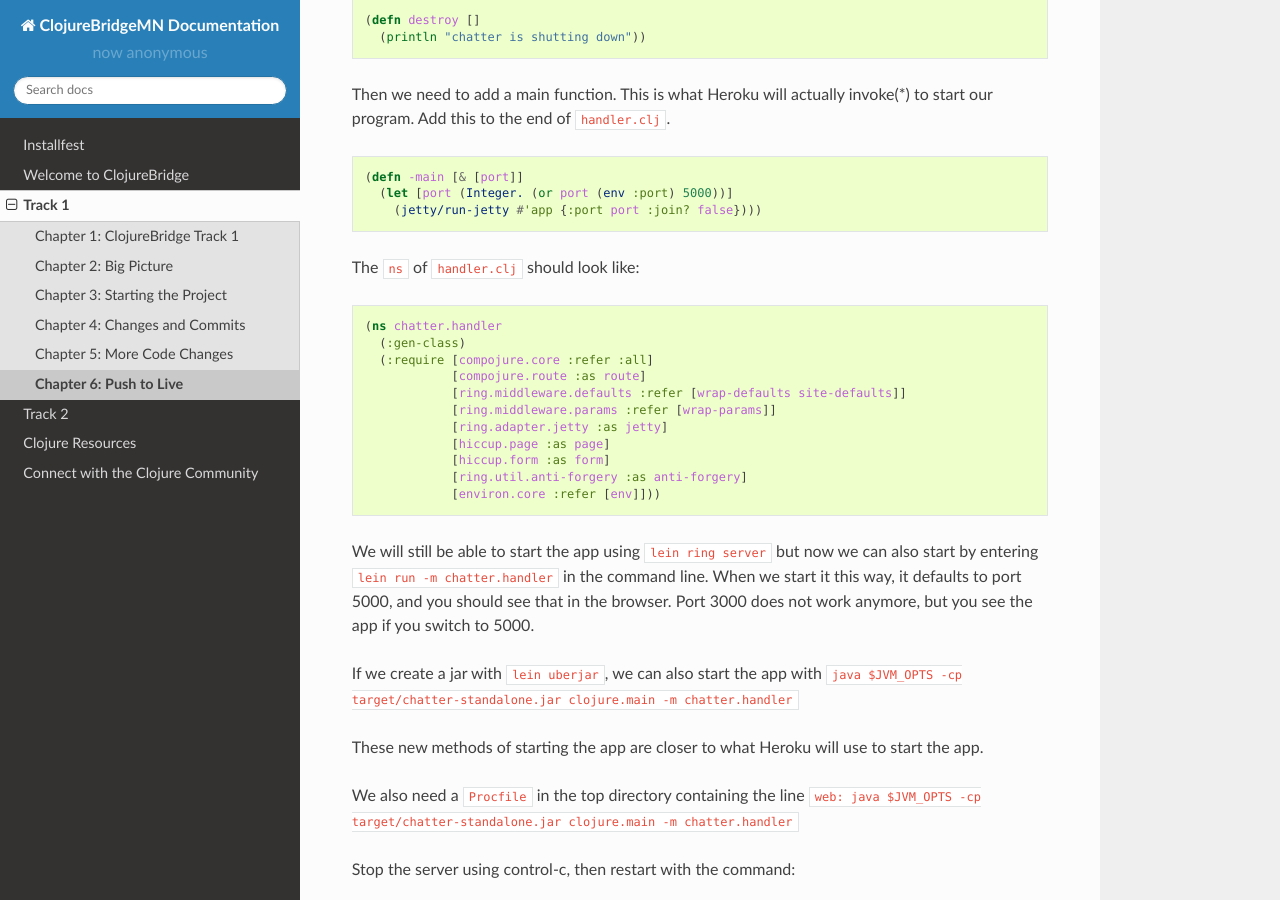
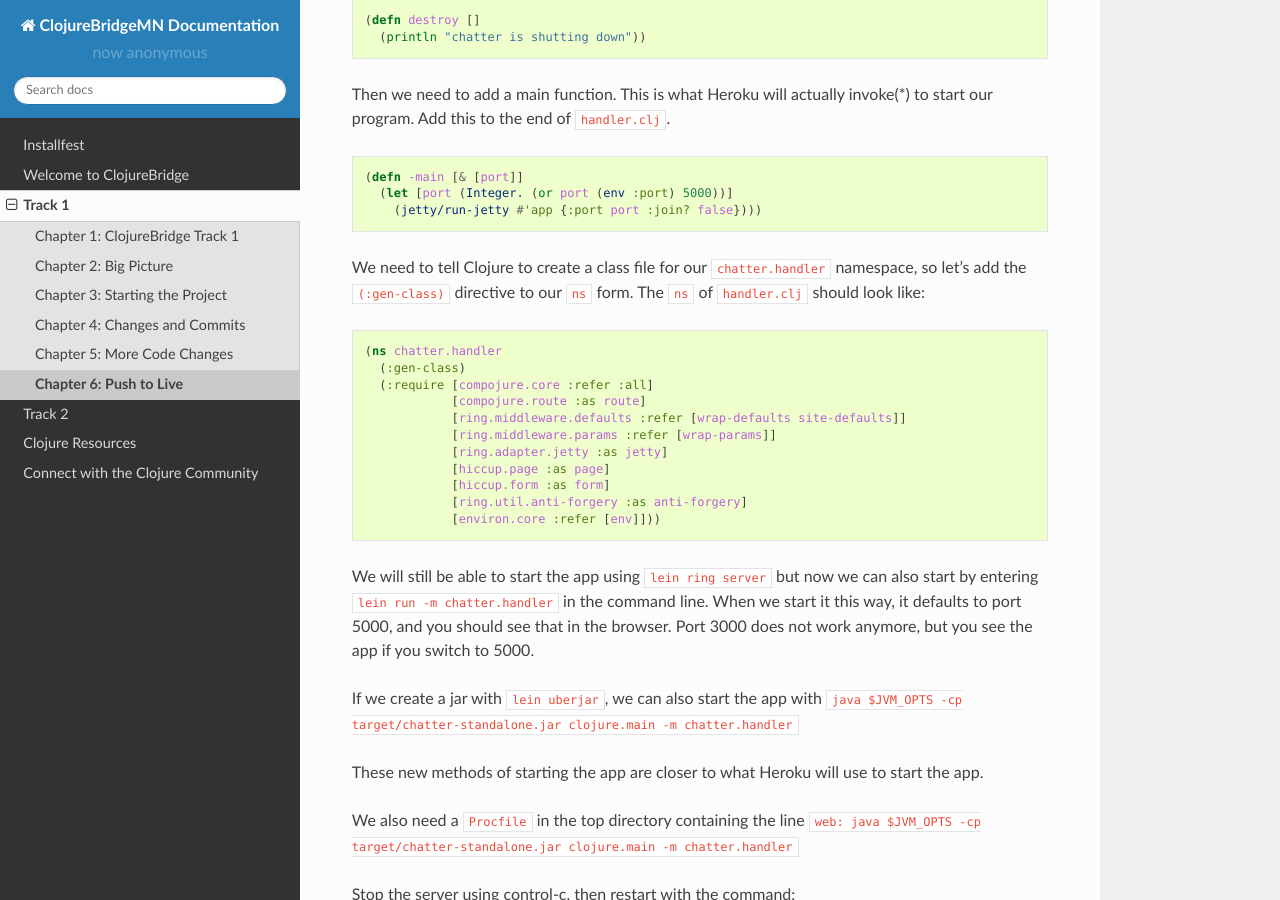
Before and after one commit to clojurebridge-minneapolis/installfest, a Sphinx documentation site: the page built from docs/track1/Page_6_Push_to_live.md, in a window 1280 px wide and 900 px high, scrolled down 638 px. Built offline with Sphinx 7.4.7 and the Read the Docs theme 2.0.0, drawn with Linux system fonts in a browser that asks for light colours.

Commit message:
Added some more exposition around the gen-class ns form change

````diff
--- a/docs/track1/Page_6_Push_to_live.md
+++ b/docs/track1/Page_6_Push_to_live.md
@@ -29,7 +29,7 @@
     (jetty/run-jetty #'app {:port port :join? false})))
 ```
 
-The `ns` of `handler.clj` should look like:
+We need to tell Clojure to create a class file for our `chatter.handler` namespace, so let's add the `(:gen-class)` directive to our `ns` form. The `ns` of `handler.clj` should look like:
 
 ```clojure
 (ns chatter.handler
````
